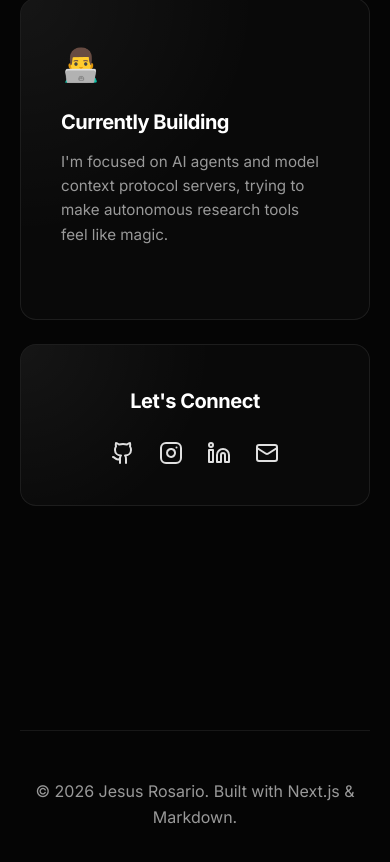
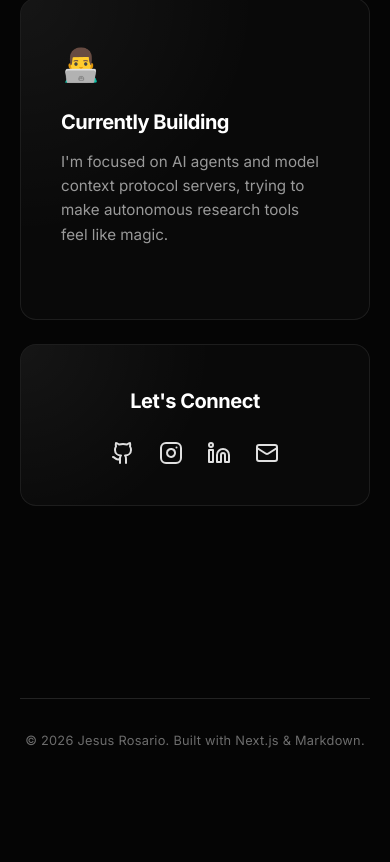
Before and after one commit to jar285/blogtalk, a Next.js app: page / in a window 390 px wide. Shown: the part 1226-2088 px from the top of the page. After the commit the page ends 2010 px from the top, so only its background shows below. Built offline with nearby package versions, Linux system fonts and the light colour scheme.

Commit message:
feat: footer polish, CTA spacing, mobile body typography (Sprint 13 cont.)

```diff
--- a/src/app/globals.css
+++ b/src/app/globals.css
@@ -400,15 +400,23 @@ nav {
   letter-spacing: 0.5px;
 }
 
-/* Markdown Content Content */
+/* Markdown Content */
 .markdown-content {
   font-size: var(--fs-body);
-  color: #dfdfdf;
+  color: var(--text-primary);
   line-height: 1.7;
   font-weight: 400;
   letter-spacing: -0.01em;
   max-width: 680px;
   margin: 0 auto;
+}
+
+@media (max-width: 767px) {
+  .markdown-content {
+    font-size: clamp(0.95rem, 1.2vw + 0.5rem, 1.1rem);
+    line-height: 1.75;
+    letter-spacing: 0;
+  }
 }
 
 .copyable-heading {
@@ -743,11 +751,21 @@ nav {
 /* Footer */
 footer {
   text-align: center;
-  padding: 3rem 0;
-  padding-bottom: calc(3rem + env(safe-area-inset-bottom, 0px));
+  padding: var(--space-4) 0;
+  padding-bottom: calc(var(--space-4) + env(safe-area-inset-bottom, 0px));
   color: var(--text-secondary);
-  border-top: 1px solid var(--glass-border);
-  margin-top: 4rem;
+  border-top: 1px solid rgba(255, 255, 255, 0.12);
+  margin-top: var(--space-4);
+  font-size: var(--fs-small);
+  letter-spacing: 0.02em;
+}
+
+footer p {
+  opacity: 0.7;
+}
+
+[data-theme="light"] footer {
+  border-top-color: rgba(0, 0, 0, 0.1);
 }
 
 /* Command Palette (cmdk) */
--- a/src/components/NewsletterCTA.tsx
+++ b/src/components/NewsletterCTA.tsx
@@ -11,8 +11,8 @@ export default function NewsletterCTA() {
             viewport={{ once: true, margin: '-10% 0px' }}
             transition={{ duration: 0.6, ease: [0.25, 0.4, 0.25, 1] }}
             style={{
-                marginTop: 'var(--space-6)',
-                padding: 'var(--space-5) var(--space-4)',
+                marginTop: 'var(--space-4)',
+                padding: 'var(--space-4) var(--space-3)',
                 textAlign: 'center',
                 borderTop: '1px solid var(--glass-border)',
                 background: 'linear-gradient(180deg, transparent 0%, rgba(20,20,20,0.3) 100%)',
```
